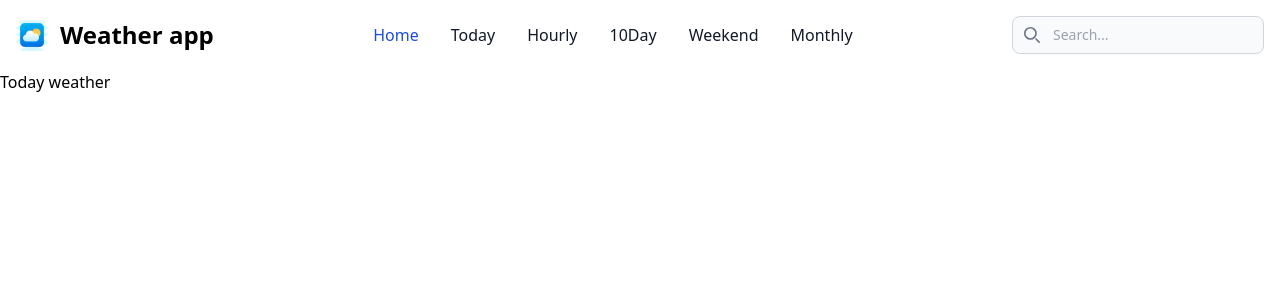
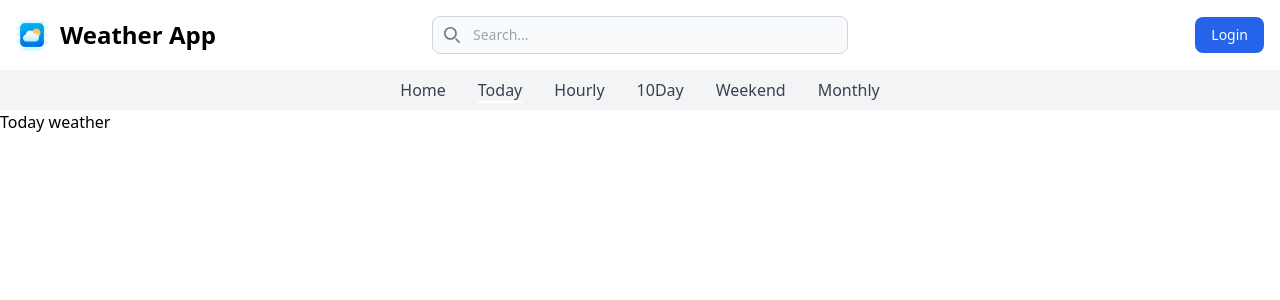
Before and after one commit to Mirwais01/Weather-app, a React (Create React App) app: page /today in a window 1280 px wide. Shown: the top 300 px of the page. Built offline with nearby package versions, Linux system fonts and the light colour scheme.

Commit message:
navigation updated completly

```diff
--- a/src/components/Navigation.jsx
+++ b/src/components/Navigation.jsx
@@ -1,46 +1,28 @@
 import { NavLink } from "react-router";
+import { useState } from "react";
 
 function Navigation() {
+  const [menuOpen, setMenuOpen] = useState(false);
+
   return (
+    <>
       <nav className="bg-white border-gray-200 dark:bg-gray-900">
         <div className="max-w-screen-xl flex flex-wrap items-center justify-between mx-auto p-4">
+          <div className="flex items-center md:flex-1">
             <NavLink to={"/"} className="flex items-center">
               <img
                 src="icons8-weather-100.png"
-            className="h-8 mr-3"
-            alt="Flowbite Logo"
+                className="h-4 sm:h-6 md:h-8 mr-3"
+                alt="Weather App Logo"
               />
-          <span className="self-center text-2xl font-semibold whitespace-nowrap dark:text-white">
-            Weather app
+              <span className="self-center text-sm sm:text-lg md:text-2xl font-semibold whitespace-nowrap dark:text-white">
+                Weather App
               </span>
             </NavLink>
+          </div>
 
-        <div className="flex md:order-2">
-          <button
-            type="button"
-            data-collapse-toggle="navbar-search"
-            aria-controls="navbar-search"
-            aria-expanded="false"
-            className="md:hidden text-gray-500 dark:text-gray-400 hover:bg-gray-100 dark:hover:bg-gray-700 focus:outline-none focus:ring-4 focus:ring-gray-200 dark:focus:ring-gray-700 rounded-lg text-sm p-2.5 mr-1"
-          >
-            <svg
-              className="w-5 h-5"
-              aria-hidden="true"
-              xmlns="http://www.w3.org/2000/svg"
-              fill="none"
-              viewBox="0 0 20 20"
-            >
-              <path
-                stroke="currentColor"
-                strokeLinejoin="round"
-                strokeWidth="2"
-                d="m19 19-4-4m0-7A7 7 0 1 1 1 8a7 7 0 0 1 14 0Z"
-              />
-            </svg>
-            <span className="sr-only">Search</span>
-          </button>
-
-          <div className="relative hidden md:block">
+          <div className="relative flex items-center flex-1 justify-center">
+            <div className="relative w-full max-w-[150px] sm:max-w-xs md:max-w-md">
               <div className="absolute inset-y-0 left-0 flex items-center pl-3 pointer-events-none">
                 <svg
                   className="w-4 h-4 text-gray-500 dark:text-gray-400"
@@ -62,71 +44,56 @@ function Navigation() {
               <input
                 type="text"
                 id="search-navbar"
-              className="block w-full p-2 pl-10 text-sm text-gray-900 border border-gray-300 rounded-lg bg-gray-50 focus:ring-blue-500 focus:border-blue-500 dark:bg-gray-700 dark:border-gray-600 dark:placeholder-gray-400 dark:text-white dark:focus:ring-blue-500 dark:focus:border-blue-500"
+                className="block w-full p-2 pl-8 text-xs sm:text-sm md:pl-10 text-gray-900 border border-gray-300 rounded-lg bg-gray-50 focus:ring-blue-500 focus:border-blue-500 dark:bg-gray-700 dark:border-gray-600 dark:placeholder-gray-400 dark:text-white dark:focus:ring-blue-500 dark:focus:border-blue-500"
                 placeholder="Search..."
               />
             </div>
+          </div>
+
+          <div className="flex items-center md:hidden">
             <button
-            data-collapse-toggle="navbar-search"
-            type="button"
-            className="inline-flex items-center p-2 w-10 h-10 justify-center text-sm text-gray-500 rounded-lg md:hidden hover:bg-gray-100 focus:outline-none focus:ring-2 focus:ring-gray-200 dark:text-gray-400 dark:hover:bg-gray-700 dark:focus:ring-gray-600"
-            aria-controls="navbar-search"
-            aria-expanded="false"
+              onClick={() => setMenuOpen(!menuOpen)}
+              className="p-2 w-10 h-10 justify-center text-sm text-gray-500 rounded-lg hover:bg-gray-100 focus:outline-none focus:ring-2 focus:ring-gray-200 dark:text-gray-400 dark:hover:bg-gray-700 dark:focus:ring-gray-600"
+              aria-controls="mobile-menu"
+              aria-expanded={menuOpen}
             >
-            <span className="sr-only">Open main menu</span>
+              <span className="sr-only">Toggle menu</span>
               <svg
-              className="w-5 h-5"
+                className="w-6 h-6"
                 aria-hidden="true"
                 xmlns="http://www.w3.org/2000/svg"
                 fill="none"
-              viewBox="0 0 17 14"
+                viewBox="0 0 24 24"
+                stroke="currentColor"
+                strokeWidth="2"
               >
                 <path
-                stroke="currentColor"
                   strokeLinecap="round"
                   strokeLinejoin="round"
-                strokeWidth="2"
-                d="M1 1h15M1 7h15M1 13h15"
+                  d="M4 6h16M4 12h16m-7 6h7"
                 />
               </svg>
             </button>
           </div>
 
-        <div
-          className="items-center justify-between hidden w-full md:flex md:w-auto md:order-1"
-          id="navbar-search"
-        >
-          <div className="relative mt-3 md:hidden">
-            <div className="absolute inset-y-0 left-0 flex items-center pl-3 pointer-events-none">
-              <svg
-                className="w-4 h-4 text-gray-500 dark:text-gray-400"
-                aria-hidden="true"
-                xmlns="http://www.w3.org/2000/svg"
-                fill="none"
-                viewBox="0 0 20 20"
-              >
-                <path
-                  stroke="currentColor"
-                  strokeLinecap="round"
-                  strokeLinejoin="round"
-                  strokeWidth="2"
-                  d="m19 19-4-4m0-7A7 7 0 1 1 1 8a7 7 0 0 1 14 0Z"
-                />
-              </svg>
+          <div className="hidden md:flex justify-end flex-1">
+            <button className="px-4 py-2 text-sm font-medium text-white bg-blue-600 rounded-lg hover:bg-blue-700 focus:outline-none focus:ring-4 focus:ring-blue-300 dark:focus:ring-blue-800">
+              Login
+            </button>
           </div>
-            <input
-              type="text"
-              id="search-navbar"
-              className="block w-full p-2 pl-10 text-sm text-gray-900 border border-gray-300 rounded-lg bg-gray-50 focus:ring-blue-500 focus:border-blue-500 dark:bg-gray-700 dark:border-gray-600 dark:placeholder-gray-400 dark:text-white dark:focus:ring-blue-500 dark:focus:border-blue-500"
-              placeholder="Search..."
-            />
-            <button className="my-button text-white">Button</button>
         </div>
-          <ul className="flex flex-col p-4 md:p-0 mt-4 font-medium border border-gray-100 rounded-lg bg-gray-50 md:flex-row md:space-x-8 md:mt-0 md:border-0 md:bg-white dark:bg-gray-800 md:dark:bg-gray-900 dark:border-gray-700">
+
+        {menuOpen && (
+          <div className="md:hidden bg-gray-100 dark:bg-gray-800">
+            <ul className="flex flex-col items-center space-y-4 py-4 font-medium text-gray-700 dark:text-gray-300">
               <li>
                 <NavLink
                   to={"/"}
-                className="block py-2 pl-3 pr-4 text-white bg-blue-700 rounded md:bg-transparent md:text-blue-700 md:p-0 md:dark:text-blue-500"
+                  className={({ isActive }) =>
+                    `hover:text-blue-700 dark:hover:text-blue-500 ${
+                      isActive ? "border-b-2 border-white" : ""
+                    }`
+                  }
                   aria-current="page"
                 >
                   Home
@@ -135,7 +102,11 @@ function Navigation() {
               <li>
                 <NavLink
                   to={"/today"}
-                className="block py-2 pl-3 pr-4 text-gray-900 rounded hover:bg-gray-100 md:hover:bg-transparent md:hover:text-blue-700 md:p-0 md:dark:hover:text-blue-500 dark:text-white dark:hover:bg-gray-700 dark:hover:text-white md:dark:hover:bg-transparent dark:border-gray-700"
+                  className={({ isActive }) =>
+                    `hover:text-blue-700 dark:hover:text-blue-500 ${
+                      isActive ? "border-b-2 border-white" : ""
+                    }`
+                  }
                 >
                   Today
                 </NavLink>
@@ -143,7 +114,11 @@ function Navigation() {
               <li>
                 <NavLink
                   to={"/hourly"}
-                className="block py-2 pl-3 pr-4 text-gray-900 rounded hover:bg-gray-100 md:hover:bg-transparent md:hover:text-blue-700 md:p-0 dark:text-white md:dark:hover:text-blue-500 dark:hover:bg-gray-700 dark:hover:text-white md:dark:hover:bg-transparent dark:border-gray-700"
+                  className={({ isActive }) =>
+                    `hover:text-blue-700 dark:hover:text-blue-500 ${
+                      isActive ? "border-b-2 border-white" : ""
+                    }`
+                  }
                 >
                   Hourly
                 </NavLink>
@@ -151,7 +126,11 @@ function Navigation() {
               <li>
                 <NavLink
                   to={"/tenDay"}
-                className="block py-2 pl-3 pr-4 text-gray-900 rounded hover:bg-gray-100 md:hover:bg-transparent md:hover:text-blue-700 md:p-0 dark:text-white md:dark:hover:text-blue-500 dark:hover:bg-gray-700 dark:hover:text-white md:dark:hover:bg-transparent dark:border-gray-700"
+                  className={({ isActive }) =>
+                    `hover:text-blue-700 dark:hover:text-blue-500 ${
+                      isActive ? "border-b-2 border-white" : ""
+                    }`
+                  }
                 >
                   10Day
                 </NavLink>
@@ -159,7 +138,11 @@ function Navigation() {
               <li>
                 <NavLink
                   to={"/weekend"}
-                className="block py-2 pl-3 pr-4 text-gray-900 rounded hover:bg-gray-100 md:hover:bg-transparent md:hover:text-blue-700 md:p-0 dark:text-white md:dark:hover:text-blue-500 dark:hover:bg-gray-700 dark:hover:text-white md:dark:hover:bg-transparent dark:border-gray-700"
+                  className={({ isActive }) =>
+                    `hover:text-blue-700 dark:hover:text-blue-500 ${
+                      isActive ? "border-b-2 border-white" : ""
+                    }`
+                  }
                 >
                   Weekend
                 </NavLink>
@@ -167,15 +150,98 @@ function Navigation() {
               <li>
                 <NavLink
                   to={"/monthly"}
-                className="block py-2 pl-3 pr-4 text-gray-900 rounded hover:bg-gray-100 md:hover:bg-transparent md:hover:text-blue-700 md:p-0 dark:text-white md:dark:hover:text-blue-500 dark:hover:bg-gray-700 dark:hover:text-white md:dark:hover:bg-transparent dark:border-gray-700"
+                  className={({ isActive }) =>
+                    `hover:text-blue-700 dark:hover:text-blue-500 ${
+                      isActive ? "border-b-2 border-white" : ""
+                    }`
+                  }
                 >
                   Monthly
                 </NavLink>
               </li>
             </ul>
           </div>
+        )}
+      </nav>
+
+      <div className="hidden md:flex bg-gray-100 dark:bg-gray-800 h-[40px]">
+        <ul className="flex items-center  mx-auto justify-center space-x-8 font-medium text-gray-700 dark:text-gray-300">
+          <li>
+            <NavLink
+              to={"/"}
+              className={({ isActive }) =>
+                `hover:text-blue-700 dark:hover:text-blue-500 ${
+                  isActive ? "border-b-2 border-white" : ""
+                }`
+              }
+              aria-current="page"
+            >
+              Home
+            </NavLink>
+          </li>
+          <li>
+            <NavLink
+              to={"/today"}
+              className={({ isActive }) =>
+                `hover:text-blue-700 dark:hover:text-blue-500 ${
+                  isActive ? "border-b-2 border-white" : ""
+                }`
+              }
+            >
+              Today
+            </NavLink>
+          </li>
+          <li>
+            <NavLink
+              to={"/hourly"}
+              className={({ isActive }) =>
+                `hover:text-blue-700 dark:hover:text-blue-500 ${
+                  isActive ? "border-b-2 border-white" : ""
+                }`
+              }
+            >
+              Hourly
+            </NavLink>
+          </li>
+          <li>
+            <NavLink
+              to={"/tenDay"}
+              className={({ isActive }) =>
+                `hover:text-blue-700 dark:hover:text-blue-500 ${
+                  isActive ? "border-b-2 border-white" : ""
+                }`
+              }
+            >
+              10Day
+            </NavLink>
+          </li>
+          <li>
+            <NavLink
+              to={"/weekend"}
+              className={({ isActive }) =>
+                `hover:text-blue-700 dark:hover:text-blue-500 ${
+                  isActive ? "border-b-2 border-white" : ""
+                }`
+              }
+            >
+              Weekend
+            </NavLink>
+          </li>
+          <li>
+            <NavLink
+              to={"/monthly"}
+              className={({ isActive }) =>
+                `hover:text-blue-700 dark:hover:text-blue-500 ${
+                  isActive ? "border-b-2 border-white" : ""
+                }`
+              }
+            >
+              Monthly
+            </NavLink>
+          </li>
+        </ul>
       </div>
-    </nav>
+    </>
   );
 }
 
```
Lines whose indentation alone changed are shown as unchanged.
